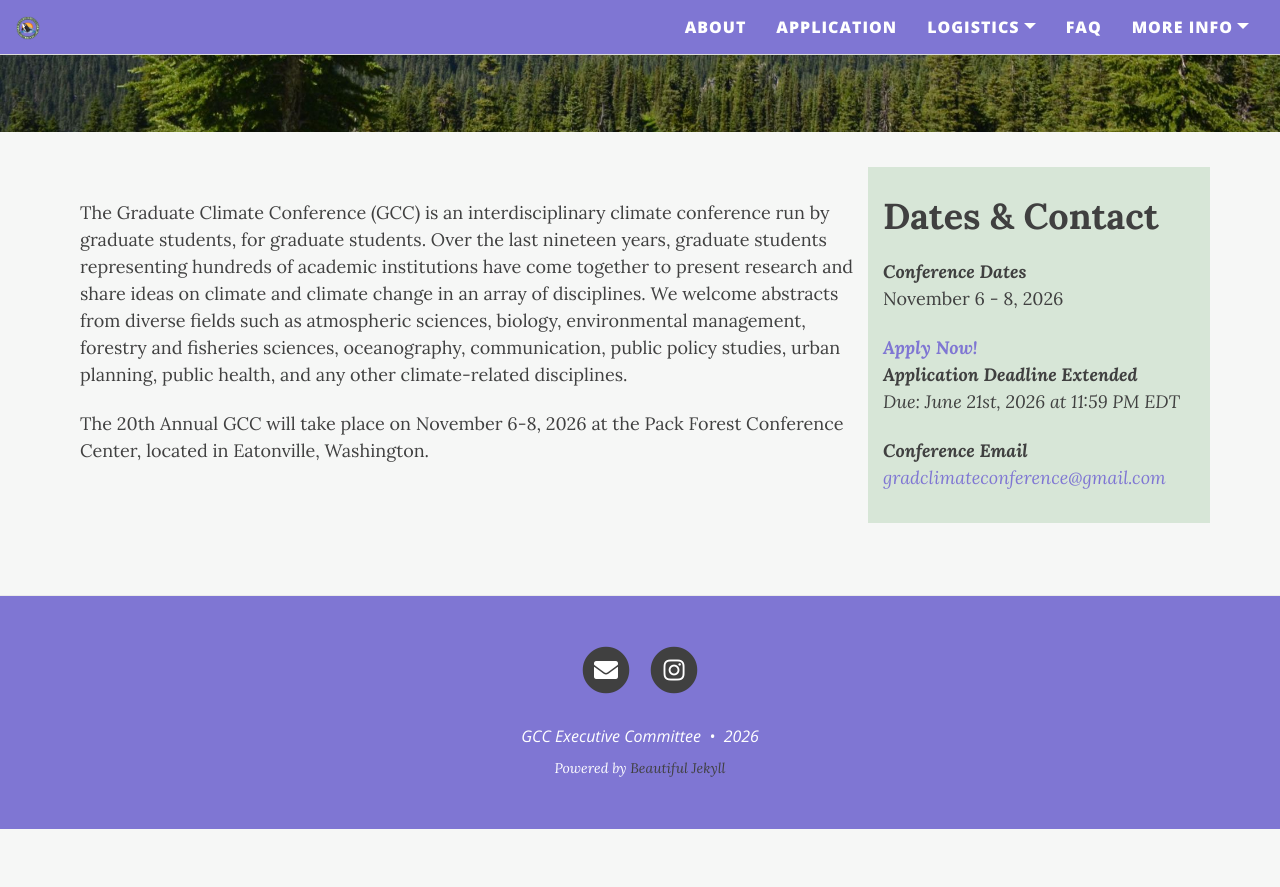
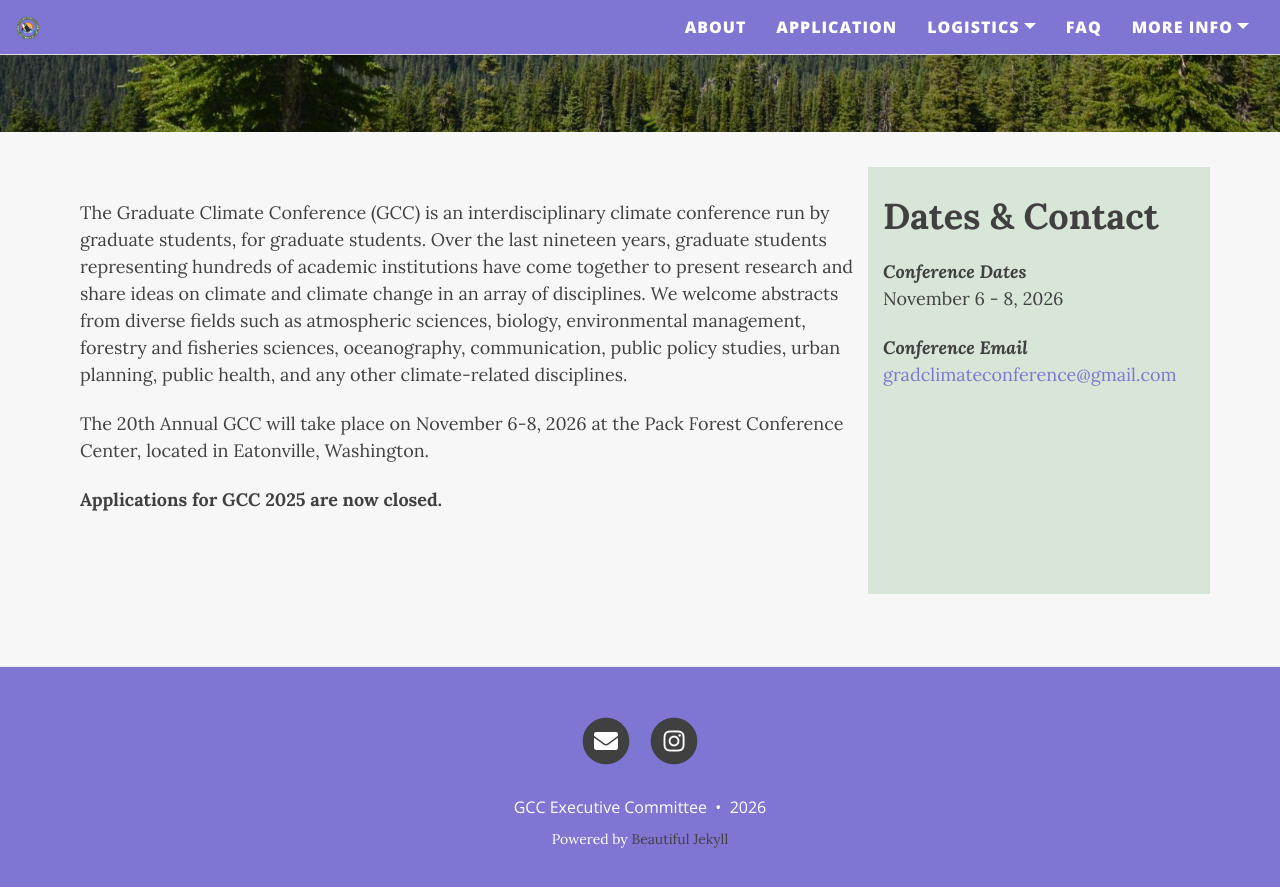
Before and after one commit to graduateclimateconference/graduateclimateconference.github.io, a Jekyll site: the page built from index.html, in a window 1280 px wide and 900 px high, scrolled down 501 px. Shown: the top 887 px of the window. Built offline with Jekyll 4.4.1, drawn with Linux system fonts in a browser that asks for light colours; nearby versions of some CDN libraries; the list of posts is cut into pages by our own code; before the commit the page ends 1330 px from its top, so only the background shows below that.

Commit message:
Update index.html

```diff
--- a/index.html
+++ b/index.html
@@ -43,15 +43,15 @@ cover-img: "/assets/img/rainier1.jpeg"
         </p>
         <p>The 20th Annual GCC will take place on November 6-8, 2026 at the Pack Forest Conference Center, located in Eatonville, Washington. <br>
         </p>
-        <!-- <p><strong> Applications for GCC 2025 are now closed. </strong></p>
-            <br> -->
+        <p><strong> Applications for GCC 2025 are now closed. </strong></p>
+            <br>
         </p>
         </div>
       <div class="column right" style="background-color: rgba(143, 188, 143,0.3);">
         <h1 style="font-family: 'Lora', 'Times New Roman', serif;">Dates & Contact</h1>
         <!-- <p><strong><em>Application now closed.</strong></em><br></p> -->
         <p><strong><em>Conference Dates</strong></em><br>November 6 - 8, 2026</p>
-        <p><strong><em><a href="https://forms.gle/VUYruL5FER86TnN66">Apply Now!</a></strong></em><br><strong><em>Application Deadline Extended</strong><br>Due: June 21st, 2026 at 11:59 PM EDT</p>
+        <!-- <p><strong><em><a href="https://forms.gle/VUYruL5FER86TnN66">Apply Now!</a></strong></em><br><strong><em>Application Deadline Extended</strong><br>Due: June 21st, 2026 at 11:59 PM EDT</p> -->
         <p><strong><em>Conference Email</strong></em><br><a href="mailto:gradclimateconference@gmail.com">gradclimateconference@gmail.com</a></p>
       </div>
     </div>
```
